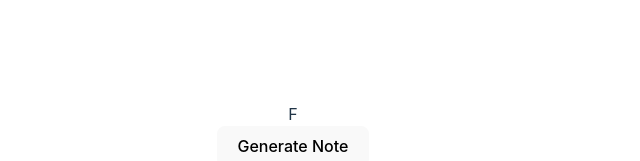
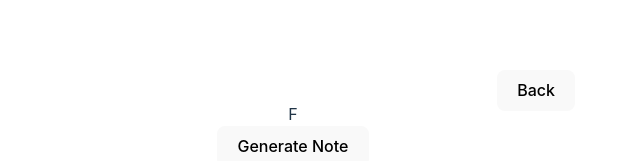
Before and after one commit to ADMPHG/guitar-practice, a React (Vite) app in the folder webapp/: page / in a window 1280 px wide. Both pictures are taken after a click on the button "Start". Shown: the part 127-288 px from the top of the page, without its empty margins (347-987 px from the left). Built offline with nearby package versions, Linux system fonts and the light colour scheme.

Commit message:
Added a back button

```diff
--- a/webapp/src/App.jsx
+++ b/webapp/src/App.jsx
@@ -11,7 +11,11 @@ export default function App() {
   function HandleStart() {
     console.log('it\'s dead jim')
     setShowRandomNote(true)
-    return <RandomNote />
+    // return <RandomNote />
+  }
+
+  function HandleBack() {
+    setShowRandomNote(false)
   }
 
   function StartMenu () {
@@ -24,8 +28,13 @@ export default function App() {
   }
 
   return (
-    <div className="startMenu">
-      {showRandomNote ? <RandomNote /> : <StartMenu />}
-    </div>
+    <>
+      <div className="startMenu">
+        {showRandomNote ? <RandomNote /> : <StartMenu />}
+      </div>
+      <div>
+        {showRandomNote && <button onClick={HandleBack}>Back</button>}
+      </div>
+    </>
   )
 }
```
